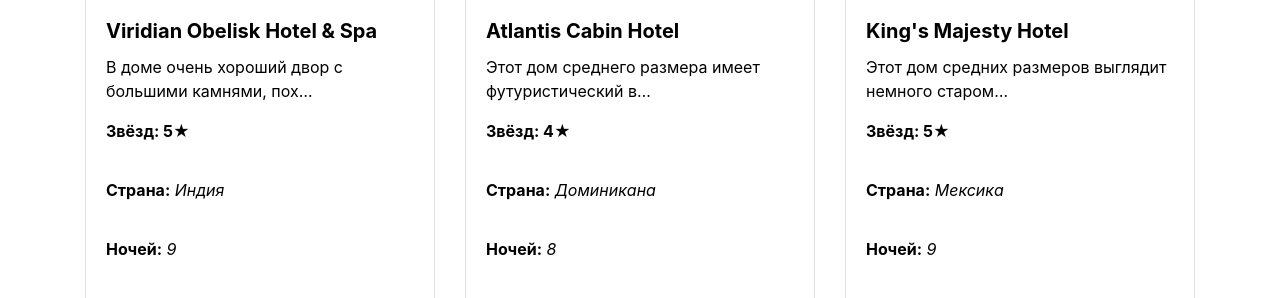
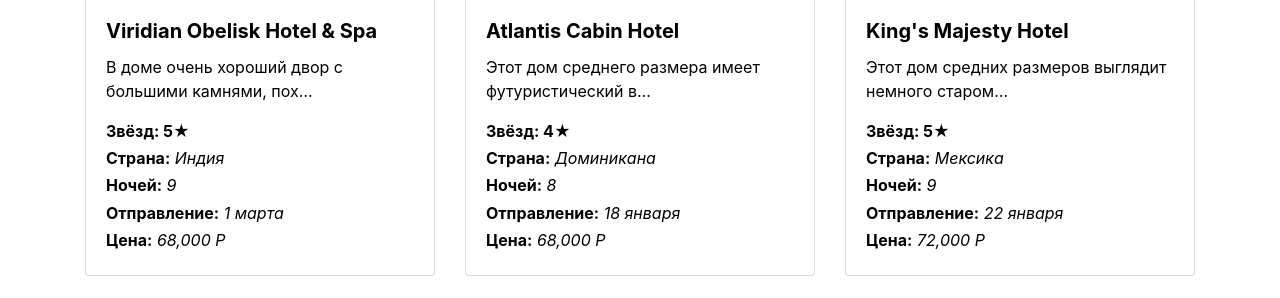
Before and after one commit to Andrew-Tyurin/stepik_tours_django, a Django app: page / in a window 1280 px wide. Shown: the part 711-1009 px from the top of the page. Run offline with Django 5.2, Linux system fonts and the light colour scheme; some libraries are stand-ins or nearby versions.

Commit message:
Отменяем изменения для static файлов

```diff
--- a/tours/static/tours/css/style.css
+++ b/tours/static/tours/css/style.css
@@ -1,5 +1,5 @@
 .my_distance_p > p {
-    margin-bottom: 2.2em;
+    margin-bottom: 0.2em;
 }
 
 .bg-custom {
```
